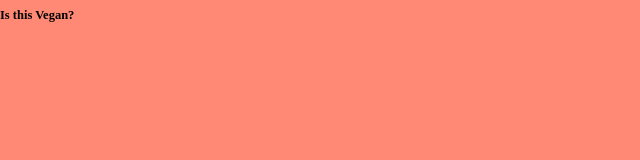
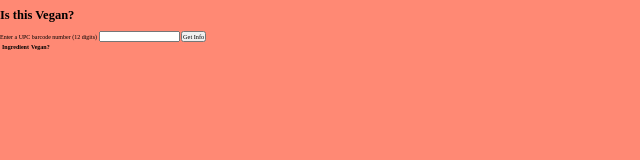
Before and after one commit to deesclouds/is-this-vegan, a plain HTML site: page index.html in a window 1280 px wide. Shown: the whole page, without its empty margins (0-640 px from the left). Drawn offline with Linux system fonts and the light colour scheme.

Commit message:
add elements for app

```diff
--- a/index.html
+++ b/index.html
@@ -12,7 +12,18 @@
     </head>
     <body>
         <h1>Is this Vegan?</h1>
+        <label for="barcode">Enter a UPC barcode number (12 digits)</label>
+        <input type="number" name="barcode" id="barcode">
+        <button type="button">Get Info</button>
 
+        <img id="product-img" src="">
+        <h2 id="product-name"></h2>
+        <table id="ingredient-table">
+            <tr>
+                <th>Ingredient</th>
+                <th>Vegan?</th>
+            </tr>
+        </table>
 
         <script type="text/javascript" src="js/main.js"></script>
     </body>
```
